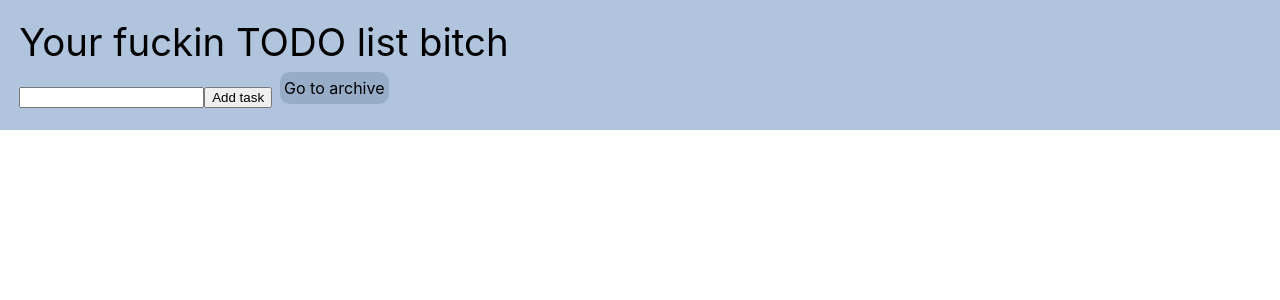
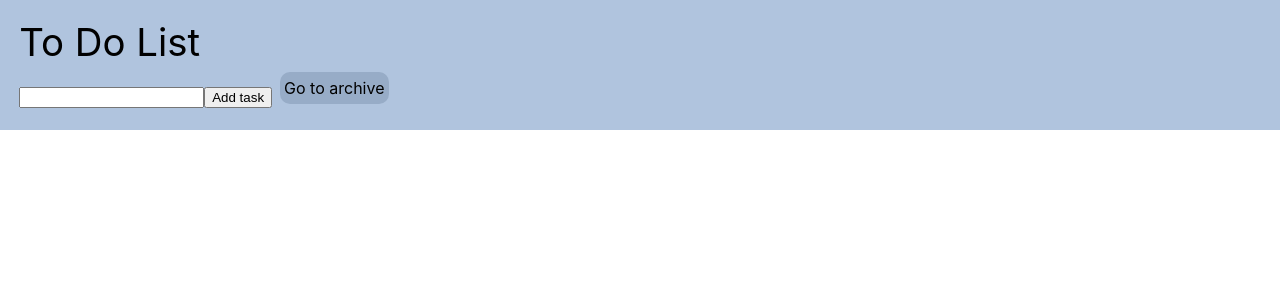
Before and after one commit to alyssa9koh/react-todo-list, a React (Create React App) app: page / in a window 1280 px wide. Shown: the top 300 px of the page. Built offline with nearby package versions, Linux system fonts and the light colour scheme.

Commit message:
edited title of to do list for professionality. also added quick set-up guide for README.

```diff
--- a/src/components/List.jsx
+++ b/src/components/List.jsx
@@ -123,7 +123,7 @@ export default function List() {
         <>
             <div className="list-title">
                 <div>
-                    Your fuckin TODO list bitch
+                    To Do List
                 </div>
                 <div className="list-container">
                     <form onSubmit={handleSubmit}>
```
Also changed, not shown: 1 other file (tests, documents, lock files or other folders).
